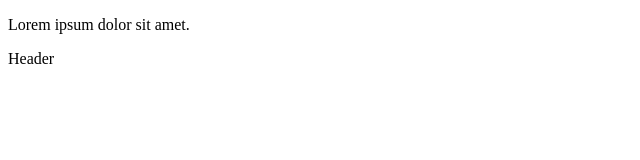
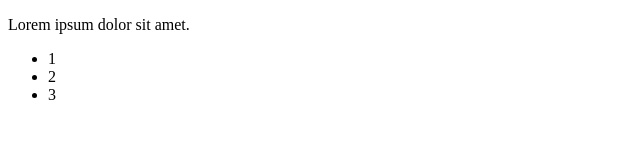
Before and after one commit to KaitVn2702/bootstrapCapstone, a plain HTML site: page bootstrap/index.html in a window 1280 px wide. Shown: the full height of the page, 0-640 px from the left. Drawn offline with Linux system fonts and the light colour scheme.

Commit message:
update header

```diff
--- a/bootstrap/index.html
+++ b/bootstrap/index.html
@@ -10,7 +10,11 @@
       Lorem ipsum dolor sit amet.
     </p>
     <section class="header">
-      Header
+      <ul>
+        <li>1</li>
+        <li>2</li>
+        <li>3</li>
+      </ul>
     </section>
   </body>
 </html>
```
